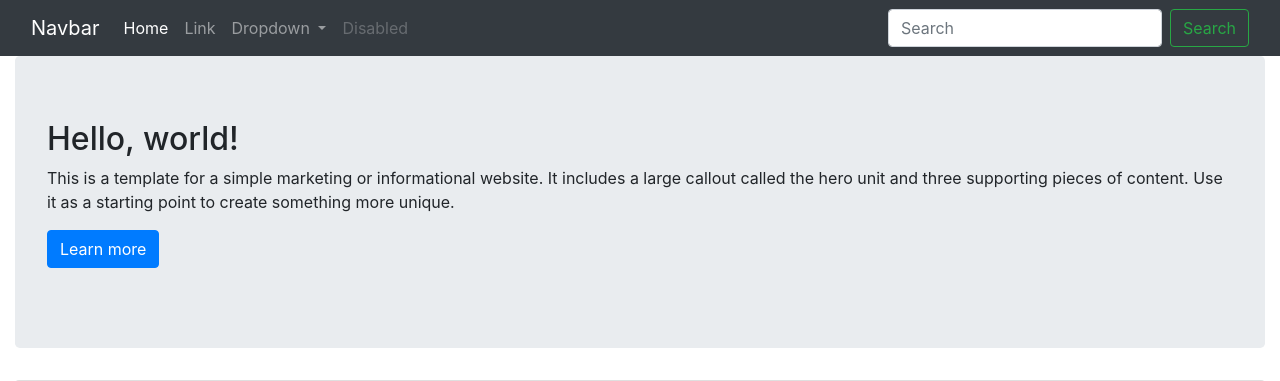
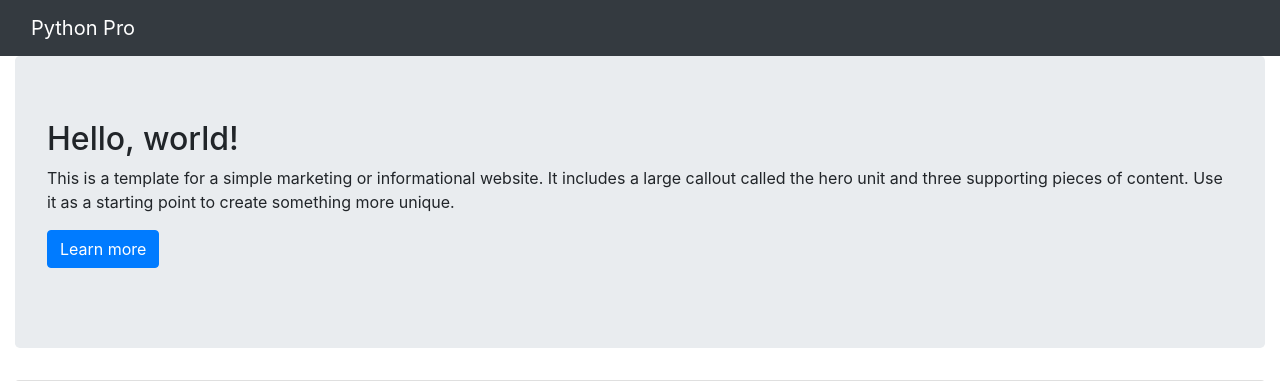
Before and after one commit to gabrielwp87/curso-django, a Django app: page / in a window 1280 px wide. Shown: the top 381 px of the page. Run offline with Django 4.2, Linux system fonts and the light colour scheme; some libraries are stand-ins or nearby versions.

Commit message:
url home nomeada
close #54

```diff
--- a/pypro/base/templates/base/home.html
+++ b/pypro/base/templates/base/home.html
@@ -1,6 +1,6 @@
 {% load static %}
 <!DOCTYPE html>
-<html lang="en">
+<html lang="pt-br">
   <head>
     <meta charset="utf-8">
     <meta http-equiv="X-UA-Compatible" content="IE=edge">
@@ -8,8 +8,8 @@
 
     <title>Python Pro</title>
 
-    <meta name="description" content="Source code generated using layoutit.com">
-    <meta name="author" content="LayoutIt!">
+    <meta name="description" content="Página do curso Python Pro">
+    <meta name="author" content="Gabriel Piazenski">
 
     <link href="{% static 'css/bootstrap.min.css' %}" rel="stylesheet">
     <link href="{% static 'css/style.css' %}" rel="stylesheet">
@@ -23,38 +23,15 @@
 
     <nav class="navbar navbar-expand-lg navbar-dark bg-dark">
 	  <div class="container-fluid">
-		  <a class="navbar-brand" href="#">Navbar</a>
+		  <a class="navbar-brand" href="{% url 'home' %}">Python Pro</a>
 		  <button class="navbar-toggler" type="button" data-toggle="collapse" data-target="#navbarSupportedContent" aria-controls="navbarSupportedContent" aria-expanded="false" aria-label="Toggle navigation">
 			<span class="navbar-toggler-icon"></span>
 		  </button>
 
 		  <div class="collapse navbar-collapse" id="navbarSupportedContent">
 			<ul class="navbar-nav mr-auto">
-			  <li class="nav-item active">
-				<a class="nav-link" href="#">Home <span class="sr-only">(current)</span></a>
-			  </li>
-			  <li class="nav-item">
-				<a class="nav-link" href="#">Link</a>
-			  </li>
-			  <li class="nav-item dropdown">
-				<a class="nav-link dropdown-toggle" href="#" role="button" data-toggle="dropdown" aria-expanded="false">
-				  Dropdown
-				</a>
-				<div class="dropdown-menu">
-				  <a class="dropdown-item" href="#">Action</a>
-				  <a class="dropdown-item" href="#">Another action</a>
-				  <div class="dropdown-divider"></div>
-				  <a class="dropdown-item" href="#">Something else here</a>
-				</div>
-			  </li>
-			  <li class="nav-item">
-				<a class="nav-link disabled">Disabled</a>
-			  </li>
+
 			</ul>
-			<form class="form-inline my-2 my-lg-0">
-			  <input class="form-control mr-sm-2" type="search" placeholder="Search" aria-label="Search">
-			  <button class="btn btn-outline-success my-2 my-sm-0" type="submit">Search</button>
-			</form>
 		  </div>
 	  </div>
 	</nav>
--- a/pypro/urls.py
+++ b/pypro/urls.py
@@ -21,7 +21,7 @@ from pypro.base.views import home
 
 urlpatterns = [
     path('admin/', admin.site.urls),
-    path('', home),
+    path('', home, name='home'),
 ]
 
 if settings.DEBUG:
```
Also changed, not shown: pypro/base/tests/test_home.py (+15 -6 lines).
